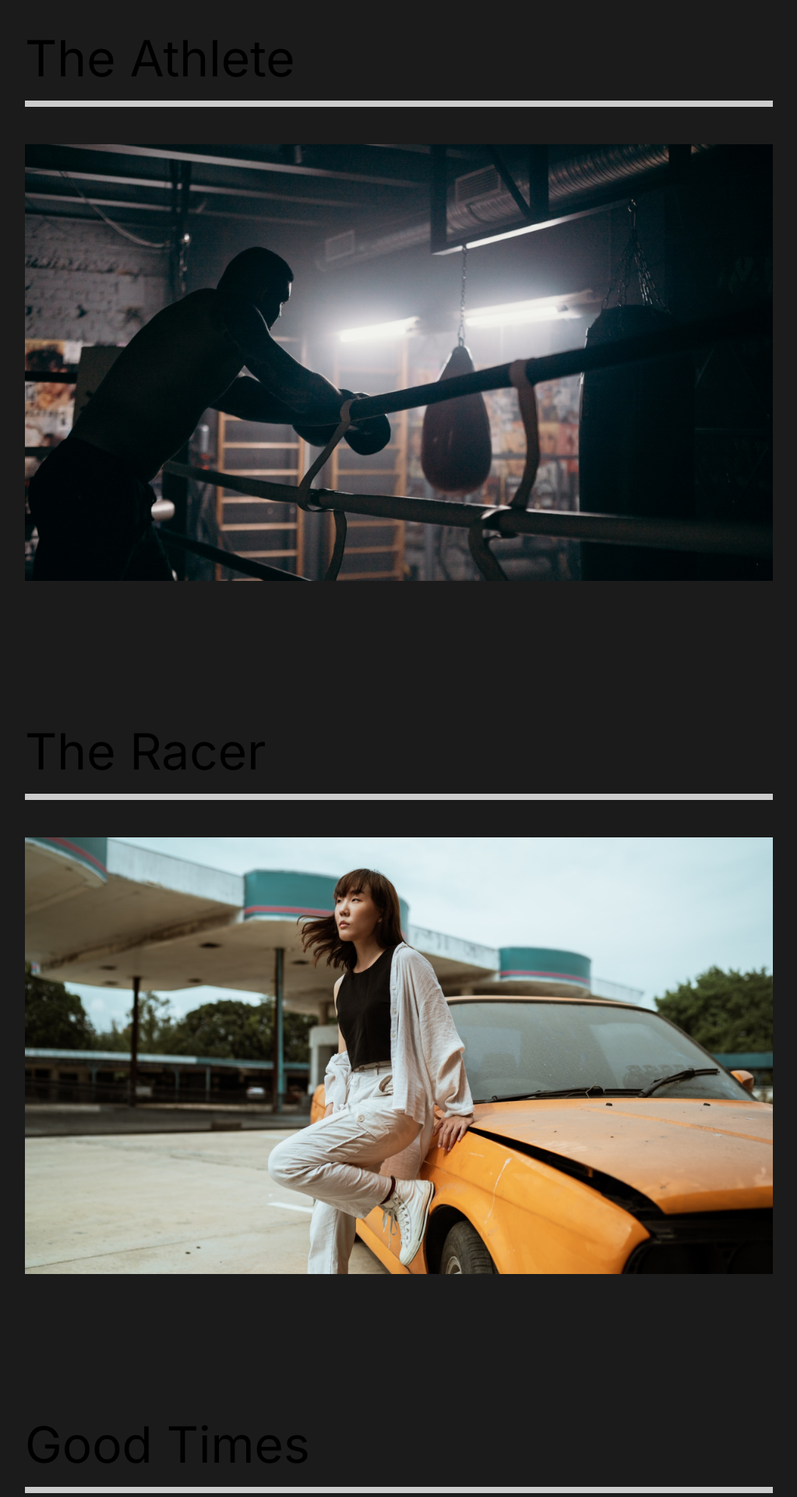
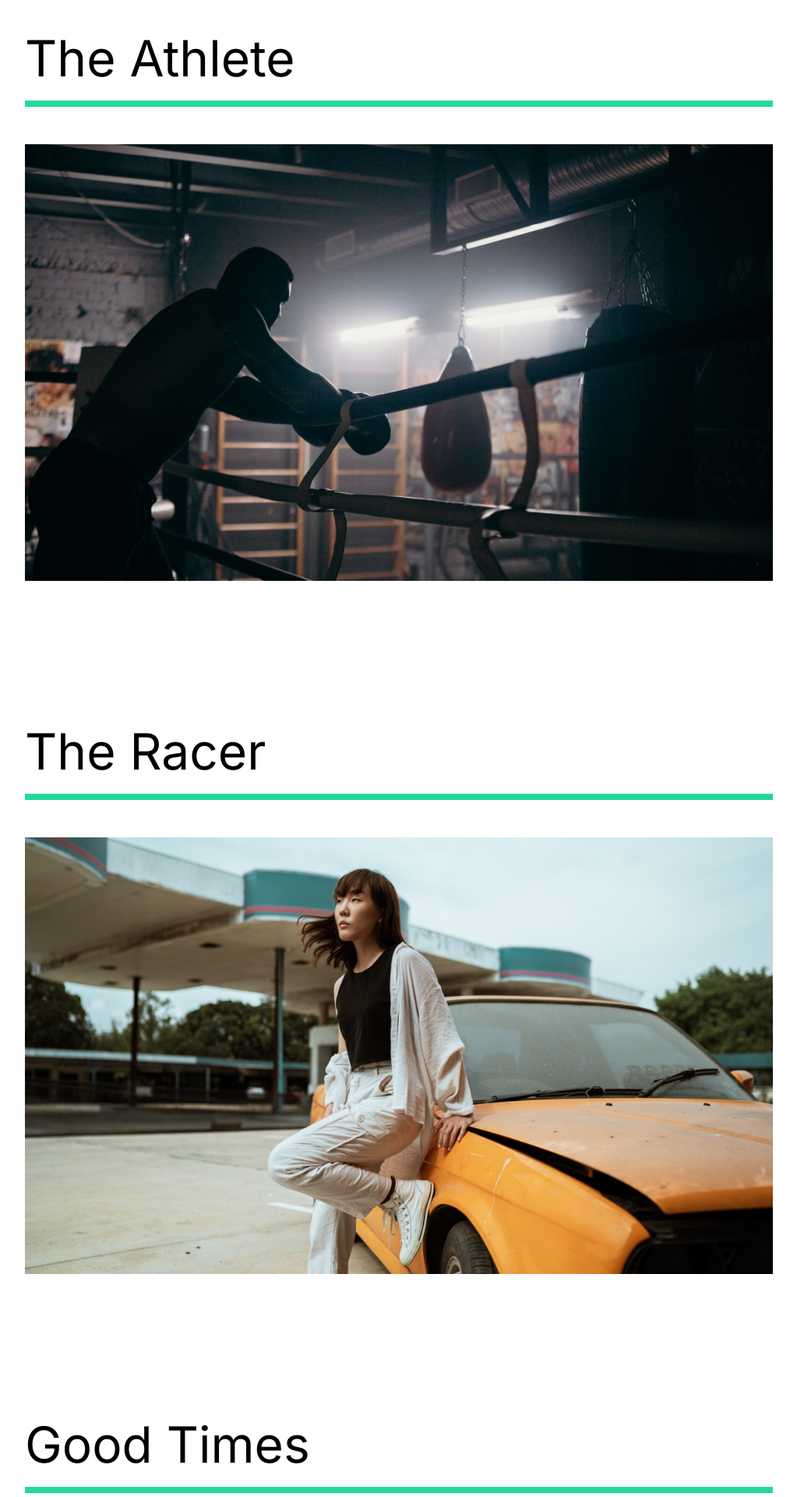
Before and after one commit to Micosilent/react-filmportfolio, a React (Create React App) app: page /work in a window 1280 px wide. Shown: the part 140-2060 px from the top of the page at 78% size, without its empty margins (128-1151 px from the left). Built offline with nearby package versions, Linux system fonts and the light colour scheme.

Commit message:
Animated Our Work

```diff
--- a/src/animation.js
+++ b/src/animation.js
@@ -45,3 +45,20 @@ export const imgAnimation = {
     transition: { ease: "easeOut", duration: 0.75 },
   },
 };
+
+export const lineAnimation = {
+  hidden: { width: "0%" },
+  show: {
+    width: "100%",
+    transition: { duration: 1 },
+  },
+};
+
+export const sliderAnimation = {
+  hidden: { x: "-130%", skew: "45deg" },
+  show: {
+    x: "100%",
+    skew: "0deg",
+    transition: { ease: "easeOut", duration: 1 },
+  },
+};
--- a/src/pages/OurWork.js
+++ b/src/pages/OurWork.js
@@ -1,8 +1,15 @@
 import React from "react";
 import styled from "styled-components";
 import { Link } from "react-router-dom";
+//import animation
 import { motion } from "framer-motion";
-import { pageAnimation } from "../animation";
+import {
+  fadeAnimation,
+  imgAnimation,
+  pageAnimation,
+  lineAnimation,
+  sliderAnimation,
+} from "../animation";
 //images
 import athlete from "../img/athlete-small.png";
 import theracer from "../img/theracer-small.png";
@@ -17,25 +24,47 @@ const OurWork = () => {
         animate="show"
         exit="exit"
       >
+        <StyledFrame1 variants={sliderAnimation}></StyledFrame1>
+        <StyledFrame2 variants={sliderAnimation}></StyledFrame2>
+        <StyledFrame3 variants={sliderAnimation}></StyledFrame3>
+        <StyledFrame4 variants={sliderAnimation}></StyledFrame4>
         <StyledMovie>
-          <h2>The Athlete</h2>
-          <div className="line"></div>
+          <motion.h2 variants={fadeAnimation}>The Athlete</motion.h2>
+          <motion.div variants={lineAnimation} className="line"></motion.div>
           <Link>
-            <img src={athlete} alt="A boxer staring into the distance" />
+            <StyledHide>
+              <motion.img
+                variants={imgAnimation}
+                src={athlete}
+                alt="A boxer staring into the distance"
+              />
+            </StyledHide>
           </Link>
         </StyledMovie>
         <StyledMovie>
-          <h2>The Racer</h2>
-          <div className="line"></div>
+          <motion.h2 variants={fadeAnimation}>The Racer</motion.h2>
+          <motion.div variants={lineAnimation} className="line"></motion.div>
           <Link>
-            <img src={theracer} alt="A woman sitting on a car" />
+            <StyledHide>
+              <motion.img
+                variants={imgAnimation}
+                src={theracer}
+                alt="A woman sitting on a car"
+              />
+            </StyledHide>
           </Link>
         </StyledMovie>
         <StyledMovie>
-          <h2>Good Times</h2>
-          <div className="line"></div>
+          <motion.h2 variants={fadeAnimation}>Good Times</motion.h2>
+          <motion.div variants={lineAnimation} className="line"></motion.div>
           <Link>
-            <img src={goodtimes} alt="A couple hugging under a tree" />
+            <StyledHide>
+              <motion.img
+                variants={imgAnimation}
+                src={goodtimes}
+                alt="A couple hugging under a tree"
+              />
+            </StyledHide>
           </Link>
         </StyledMovie>
       </StyledWork>
@@ -47,6 +76,7 @@ const StyledWork = styled(motion.div)`
   min-height: 100vh;
   overflow: hidden;
   padding: 5rem 10rem;
+  background: white;
   h2 {
     padding: 1rem 0rem;
   }
@@ -55,7 +85,7 @@ const StyledMovie = styled.div`
   padding-bottom: 10rem;
   .line {
     height: 0.5rem;
-    background: #cccccc;
+    background: #23d997;
     margin-bottom: 3rem;
   }
   img {
@@ -64,5 +94,29 @@ const StyledMovie = styled.div`
     object-fit: cover;
   }
 `;
+const StyledHide = styled.div`
+  overflow: hidden;
+`;
 
+//Frame Animation
+const StyledFrame1 = styled(motion.div)`
+  position: fixed;
+  left: 0;
+  top: 10%;
+  width: 100%;
+  height: 100vh;
+  background: #fffebf;
+  z-index: 2;
+`;
+
+const StyledFrame2 = styled(StyledFrame1)`
+  background: #ff8efb;
+`;
+
+const StyledFrame3 = styled(StyledFrame1)`
+  background: #9ed2ff;
+`;
+const StyledFrame4 = styled(StyledFrame1)`
+  background: #8effa0;
+`;
 export default OurWork;
```
